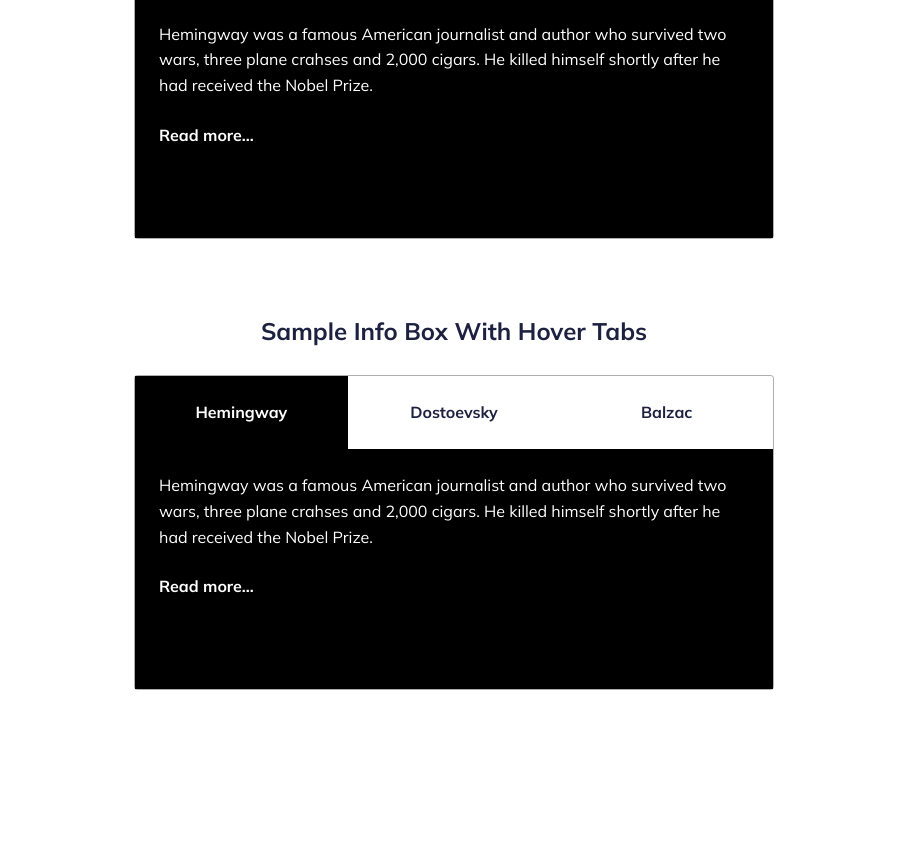
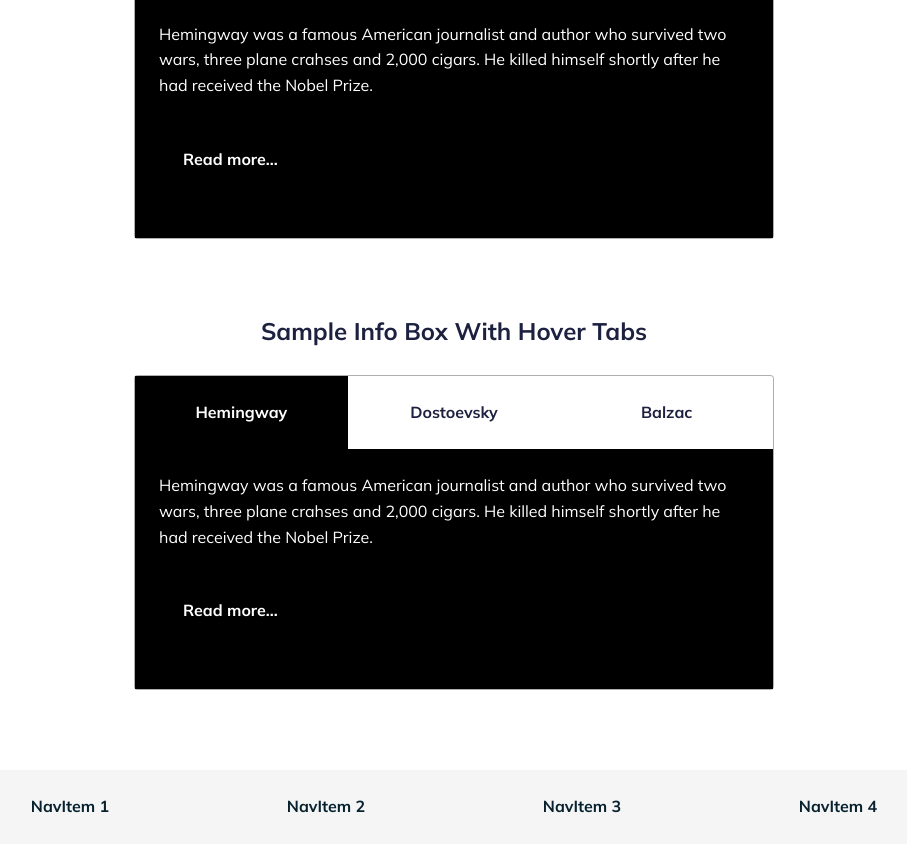
Before and after one commit to karamazov85/my-react-components, a React (Create React App) app: page / in a window 1280 px wide. Shown: the part 1700-2551 px from the top of the page, without its empty margins (186-1093 px from the left). Before the commit the page ends 2430 px from the top, so only its background shows below. Built offline with nearby package versions, Linux system fonts and the light colour scheme.

Commit message:
started compound navbar with hover effects

```diff
--- a/src/App.css
+++ b/src/App.css
@@ -19,6 +19,11 @@
 ul {
   list-style: none;
   padding: 0;
+  margin: 0;
+}
+
+a {
+  display: inline-block;
 }
 
 /* background colours for different comps */
--- a/src/App.js
+++ b/src/App.js
@@ -3,6 +3,8 @@
 import Carousel from "./carousel/Carousel"
 import Tabs from "./tabs/Tabs"
 import TabsWithHover from "./tabs/TabsWithHover"
+import NavBar from "./navbar/NavBar"
+
 
 function App() {
   return (
@@ -22,6 +24,16 @@
         <h1 className="carousel__title">Sample Info Box With Hover Tabs</h1>
         <TabsWithHover />
       </section>
+      <section>
+        <NavBar />
+      </section>
+      <section>
+        <br />
+        <br />
+        <br />
+        <br />
+        <br />
+      </section>
     </>
   );
 }
--- /dev/null
+++ b/src/navbar/About_Dropdown.js
@@ -0,0 +1,29 @@
+import React from 'react'
+import "./about_dropdown.css"
+
+function AboutDropdown() {
+    return (
+        <div className="dropdown-about__container-inner">
+            <div className="dropdown-about__sidebar">
+                <ul>
+                    <li>sidebarmenu</li>
+                    <li>sidebarmenu</li>
+                    <li>sidebarmenu</li>
+                    <li>sidebarmenu</li>
+                </ul>
+            </div>
+            <div className="dropdown-about__center">
+                <ul>
+                    <li>links in the center</li>
+                    <li>links in the center</li>
+                    <li>links in the center</li>
+                    <li>links in the center</li>
+                </ul>
+            </div>
+            <div className="dropdown-about__right">
+                <p>Here comes an image or a video</p>
+            </div>
+        </div>
+    )
+}
+export default AboutDropdown;
--- /dev/null
+++ b/src/navbar/DropDown.js
@@ -0,0 +1,12 @@
+import React from 'react'
+import "./dropdown.css"
+
+const DropDown = ({children}) => {
+    return (
+        <div className="dropdown-container">
+            {children}
+        </div>
+    )
+}
+
+export default DropDown;
--- /dev/null
+++ b/src/navbar/NavBar.js
@@ -0,0 +1,21 @@
+import React from 'react'
+import NavItem  from "./NavItem"
+import AboutDropdown from "./About_Dropdown"
+import "./navbar.css"
+
+
+const NavBar = () => {
+
+    return (
+        <nav className="navbar">
+            <ul className="navbar-nav">
+                <NavItem text="NavItem 1" dropDownContent={<AboutDropdown />}/>
+                <NavItem  text="NavItem 2"/>
+                <NavItem  text="NavItem 3" />
+                <NavItem text="NavItem 4"/>
+            </ul>
+        </nav>
+    )
+}
+
+export default NavBar
--- /dev/null
+++ b/src/navbar/NavItem.js
@@ -0,0 +1,43 @@
+import React, { useEffect, useState, useRef} from 'react'
+import DropDown from "./DropDown"
+import "./navitem.css"
+
+const NavItem = ({ text, dropDownContent}) => {
+
+    const [showDropdown, setShowDropdown] = useState(false)
+
+    const dropDownRef = useRef()
+    const menuRef = useRef()
+
+    const handleMouseOver = (e) => {
+        console.log(e.target)
+        if(e.target === menuRef.current && e.target === dropDownRef.current) {
+           setShowDropdown(true)
+        }
+    }
+
+    useEffect(() => {
+        window.addEventListener("mouseover", handleMouseOver)
+        return () => {
+            window.removeEventListener("mouseover", handleMouseOver)
+        }
+    })
+
+    return (
+        <>
+        <li>
+          <a href="#" ref={menuRef} onMouseEnter={() => setShowDropdown(true)}>{text}</a>
+        </li>
+        {
+            showDropdown && (
+            <DropDown ref={dropDownRef}>
+                {
+                    dropDownContent && dropDownContent
+                }
+            </DropDown>)
+        }
+        </>
+    )
+}
+
+export default NavItem;
--- /dev/null
+++ b/src/navbar/about_dropdown.css
@@ -0,0 +1,21 @@
+.dropdown-about__container-inner {
+  width: 100%;
+  margin: 0;
+  padding: 0;
+  display: flex;
+  justify-content: space-evenly;
+  background-color: whitesmoke;
+}
+
+.dropdown-about__sidebar {
+  background-color: wheat;
+}
+
+.dropdown-about__center {
+  background-color: deeppink;
+}
+
+.dropdown-about__right {
+  background-color: aqua;
+  height: 200px;
+}
--- /dev/null
+++ b/src/navbar/dropdown.css
@@ -0,0 +1,5 @@
+.dropdown-container {
+  width: 100%;
+  position: absolute;
+  top: 3.5rem;
+}
--- /dev/null
+++ b/src/navbar/navbar.css
@@ -0,0 +1,32 @@
+.navbar {
+  width: 100%;
+  background-color: whitesmoke;
+  color: rgb(7, 33, 47);
+
+  display: flex;
+  justify-content: center;
+  align-items: center;
+
+  position: relative;
+}
+
+.navbar-nav {
+  min-width: 80%;
+  display: flex;
+  flex-wrap: wrap;
+  align-items: center;
+  justify-content: space-around;
+}
+
+/* .navbar-nav > * {
+  padding: 0.5rem;
+} */
+
+@media (max-width: 45rem) {
+  .navbar-nav {
+    min-width: 100%;
+    flex-direction: column;
+    align-items: flex-start;
+    justify-content: center;
+  }
+}
--- /dev/null
+++ b/src/navbar/navitem.css
@@ -0,0 +1,8 @@
+li {
+  padding: 0;
+  margin: 0;
+}
+
+a {
+  padding: 1.5rem;
+}
```
Also changed, not shown: src/navbar/ProductsDropdown.js (added).
